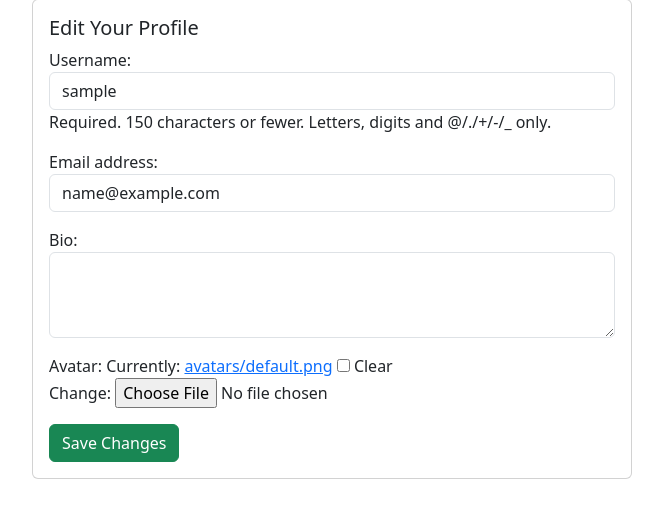
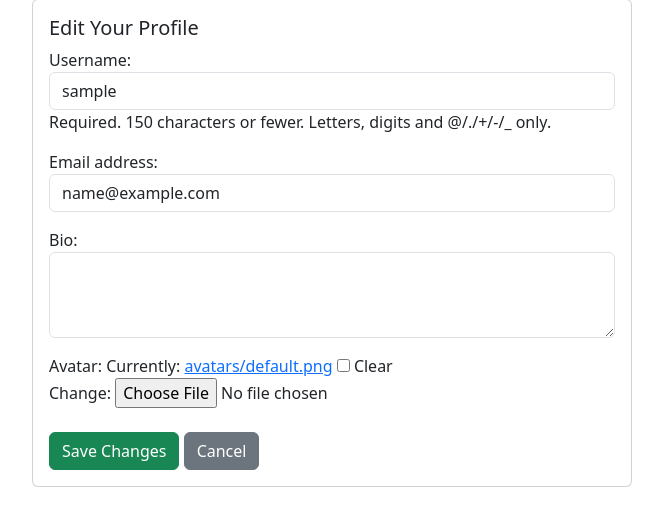
Before and after one commit to achrafkassimi/alx-project-nexus, a Django app: page /edit/ in a window 1280 px wide. Shown: the part 81-607 px from the top of the page, without its empty margins (308-971 px from the left). Run offline with Django 5.2, Linux system fonts and the light colour scheme; the visitor is signed in with stand-in values (Sample User, id 1).

Commit message:
button Cancel

```diff
--- a/socialmedia/templates/users/change_password.html
+++ b/socialmedia/templates/users/change_password.html
@@ -7,5 +7,10 @@
     {% csrf_token %}
     {{ form.as_p }}
     <button type="submit" class="btn btn-primary">Change</button>
+    <!-- ✅ Cancel button: redirects to your profile -->
+    <a href="{% url 'users:profile' username=request.user.username %}" class="btn btn-secondary">
+      Cancel
+    </a>
+
   </form>
 {% endblock %}
--- a/socialmedia/templates/users/edit_profile.html
+++ b/socialmedia/templates/users/edit_profile.html
@@ -9,7 +9,20 @@
       <form method="POST" enctype="multipart/form-data">
         {% csrf_token %}
         {{ form.as_p }}
-        <button type="submit" class="btn btn-success">Save Changes</button>
+
+        <div class="flex items-center space-x-4 mt-4">
+
+          <button type="submit" class="btn btn-success">
+              Save Changes
+          </button>
+
+          <!-- ✅ Cancel button: redirects to your profile -->
+          <a href="{% url 'users:profile' username=request.user.username %}" class="btn btn-secondary">
+              Cancel
+          </a>
+
+        </div>
+
       </form>
 
     </div>
--- a/socialmedia/templates/users/profile.html
+++ b/socialmedia/templates/users/profile.html
@@ -23,7 +23,7 @@
   {% endif %}
 
   <hr>
-  <h3>Your Posts</h3>
+  <h3>Your ALL Posts</h3>
   {% if posts %}
     {% for post in posts %}
       <div class="card mb-3">
```
